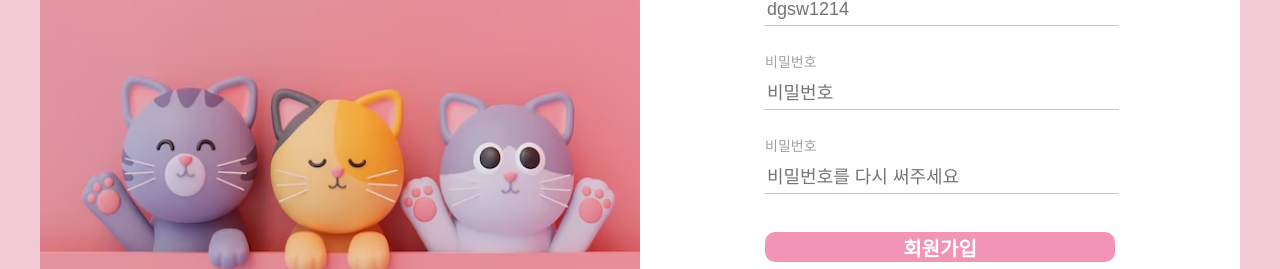
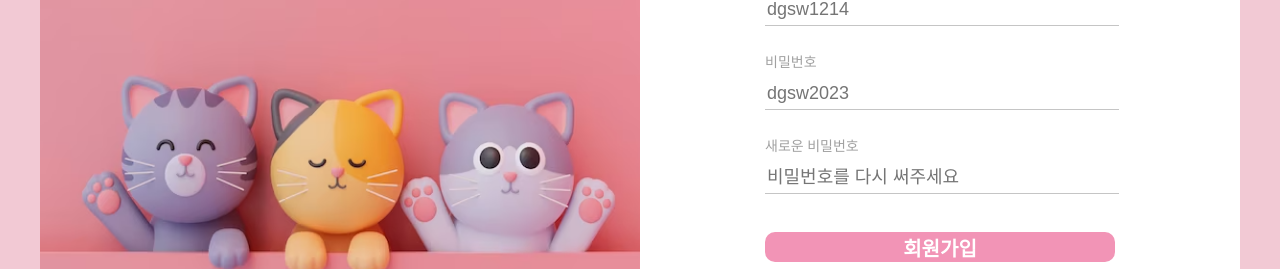
Before and after one commit to ftery0/REACT, a React (Create React App) app in the folder STUDY/Login/: page /signup in a window 1280 px wide. Shown: the part 285-554 px from the top of the page. Built offline with nearby package versions, Linux system fonts and the light colour scheme.

Commit message:
design :: 회원가입 오타 변경

```diff
--- a/STUDY/Login/src/components/Login/Login.css
+++ b/STUDY/Login/src/components/Login/Login.css
@@ -126,7 +126,6 @@ form {
   border: none;
   border-radius: 10px;
   width: 100%;
-  height: 30px;
   cursor: pointer;
   background-color: #F294B6;
   color: white;
--- a/STUDY/Login/src/components/Signup/Signup.jsx
+++ b/STUDY/Login/src/components/Signup/Signup.jsx
@@ -71,14 +71,14 @@ export default function Signup() {
                   className="Sigup2"
                   type="password"
                   name="pwd"
-                  placeholder="비밀번호"
+                  placeholder="dgsw2023"
                   onChange={(event) => {
                     setPassword(event.target.value);
                   }}
                 />
               </div>
               <div className="sigupPW">
-              <div className="paswordtextAg">비밀번호</div>
+              <div className="paswordtextAg">새로운 비밀번호</div>
                 <input
                   className="Sigup2"
                   type="password"
```
